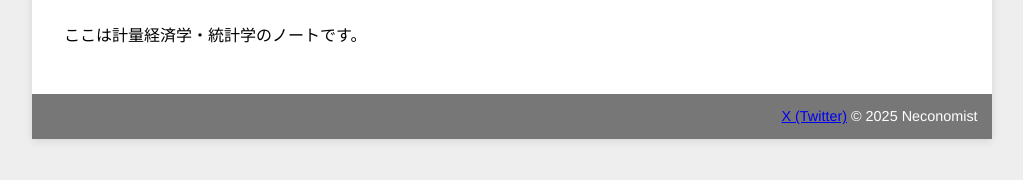
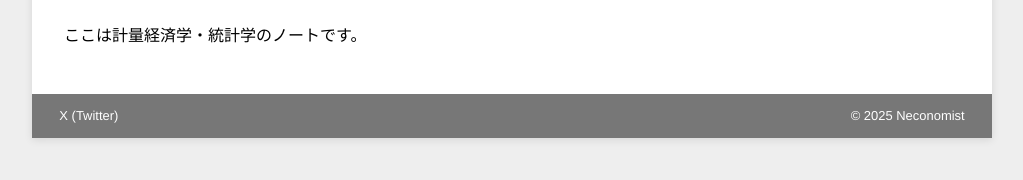
Before and after one commit to neconomist/neconomist.github.io, a Jekyll site: the page built from index.md, in a window 1280 px wide. Shown: the part 157-337 px from the top of the page, without its empty margins (128-1151 px from the left). Built offline with Jekyll 4.4.1, drawn with Linux system fonts in a browser that asks for light colours.

Commit message:
Update main.css

```diff
--- a/assets/main.css
+++ b/assets/main.css
@@ -63,3 +63,22 @@ body {
   text-align: right;
   font-size: 0.9em;
 }
+
+.site-footer .footer-inner {
+  max-width: 960px;
+  margin: 0 auto;
+  padding: 0 1em;
+  display: flex;
+  justify-content: space-between; /* 左右に分ける */
+  align-items: center;
+  font-size: 0.9em;
+}
+
+.site-footer .footer-inner a {
+  color: white;
+  text-decoration: none;
+}
+
+.site-footer .footer-inner a:hover {
+  text-decoration: underline;
+}
```
